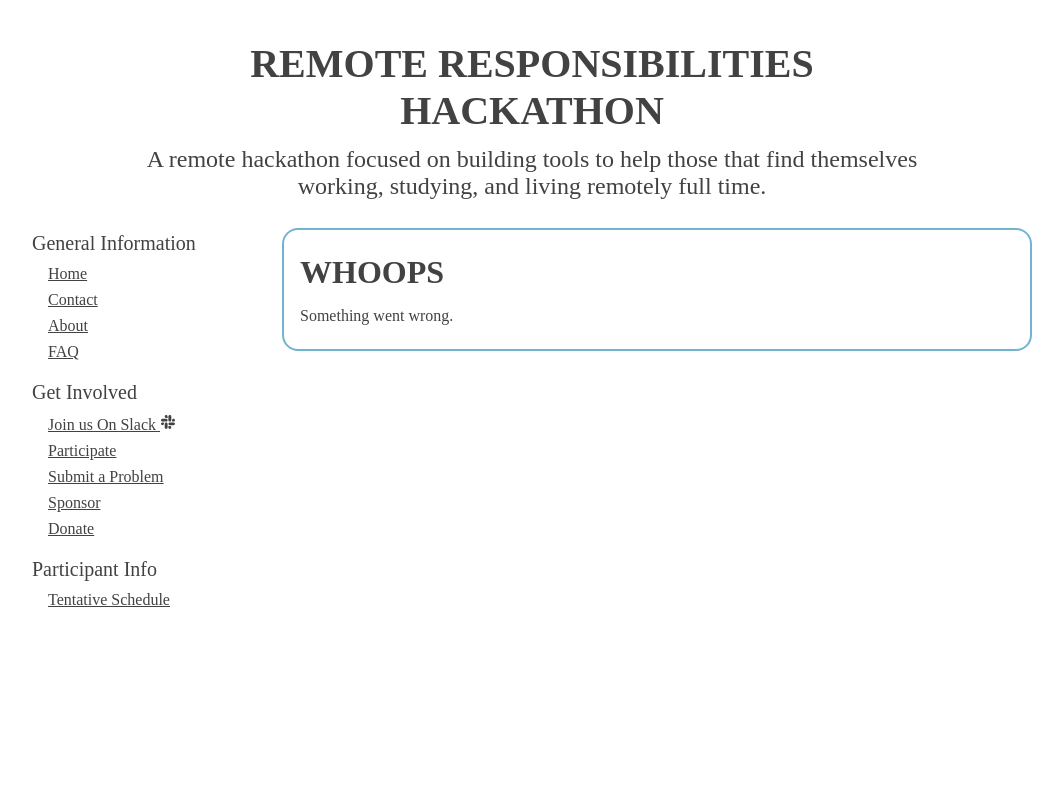
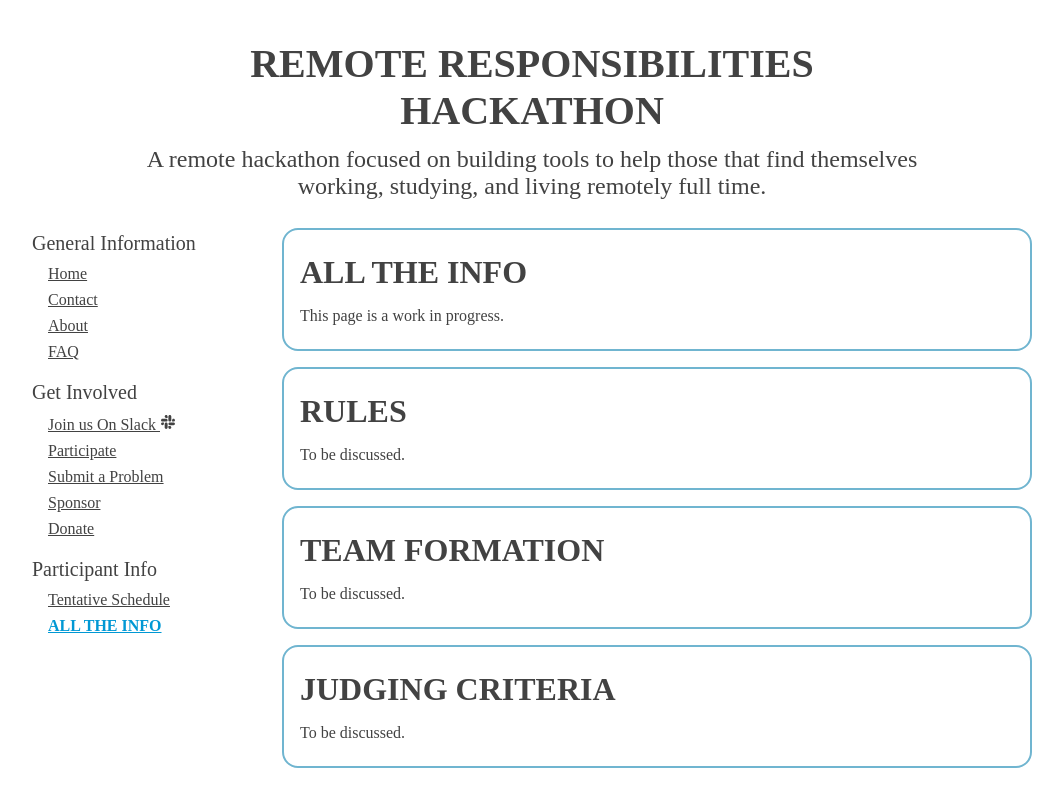
Before and after one commit to TravisBumgarner/Remote-A-Thon, a React app: page /alltheinfo in a window 1280 px wide. Shown: the whole page, without its empty margins (108-1171 px from the left). Built offline with nearby package versions, Linux system fonts and the light colour scheme; a web font is replaced by a local one.

Commit message:
Added all the info page

```diff
--- a/public/index.html
+++ b/public/index.html
@@ -26,6 +26,6 @@
 
 <body>
     <div id="root"></div>
-<script type="text/javascript" src="/app-f99decce0bb947085587.bundle.js"></script></body>
+<script type="text/javascript" src="/app-e80e8bb70c2faddd9581.bundle.js"></script></body>
 
 </html>
--- a/src/App/App.tsx
+++ b/src/App/App.tsx
@@ -14,7 +14,8 @@ import {
     Sponsor,
     Problem,
     ScrollToTop,
-    Schedule
+    Schedule,
+    AllTheInfo
 } from './components'
 import { GlobalStyle } from 'theme'
 
@@ -59,6 +60,7 @@ const App = () => {
                             <Route path="/sponsor" component={Sponsor} />
                             <Route path="/problem" component={Problem} />
                             <Route path="/schedule" component={Schedule} />
+                            <Route path="/alltheinfo" component={AllTheInfo} />
                             <Route component={Error} />
                         </Switch>
                     </Main>
--- /dev/null
+++ b/src/App/components/AllTheInfo.tsx
@@ -0,0 +1,30 @@
+import React from 'react'
+import styled from 'styled-components'
+import { Link } from 'react-router-dom'
+
+import { Header, Text, PageWrapper, Section } from 'shared'
+
+const AllTheInfo = () => {
+    return (
+        <PageWrapper>
+            <Section>
+                <Header size="large">All The Info</Header>
+                <Text>This page is a work in progress. </Text>
+            </Section>
+            <Section>
+                <Header size="large">Rules</Header>
+                <Text>To be discussed.</Text>
+            </Section>
+            <Section>
+                <Header size="large">Team Formation</Header>
+                <Text>To be discussed.</Text>
+            </Section>
+            <Section>
+                <Header size="large">Judging Criteria</Header>
+                <Text>To be discussed.</Text>
+            </Section>
+        </PageWrapper>
+    )
+}
+
+export default AllTheInfo
--- a/src/App/components/Navigation.tsx
+++ b/src/App/components/Navigation.tsx
@@ -59,6 +59,7 @@ const Navigation = () => {
                 </Header>
             <Menu>
                 <MenuItem><NavLink activeStyle={activeStyle} to="/schedule">Tentative Schedule</NavLink></MenuItem>
+                <MenuItem><NavLink activeStyle={activeStyle} to="/alltheinfo">All The Info</NavLink></MenuItem>
             </Menu>
         </MenuSection>
 
--- a/src/App/components/index.ts
+++ b/src/App/components/index.ts
@@ -10,6 +10,7 @@ import Sponsor from './Sponsor'
 import Problem from './Problem'
 import ScrollToTop from './ScrollToTop'
 import Schedule from './Schedule'
+import AllTheInfo from './AllTheInfo'
 
 export {
     Title,
@@ -23,5 +24,6 @@ export {
     Sponsor,
     Problem,
     ScrollToTop,
-    Schedule
+    Schedule,
+    AllTheInfo
 }
```
